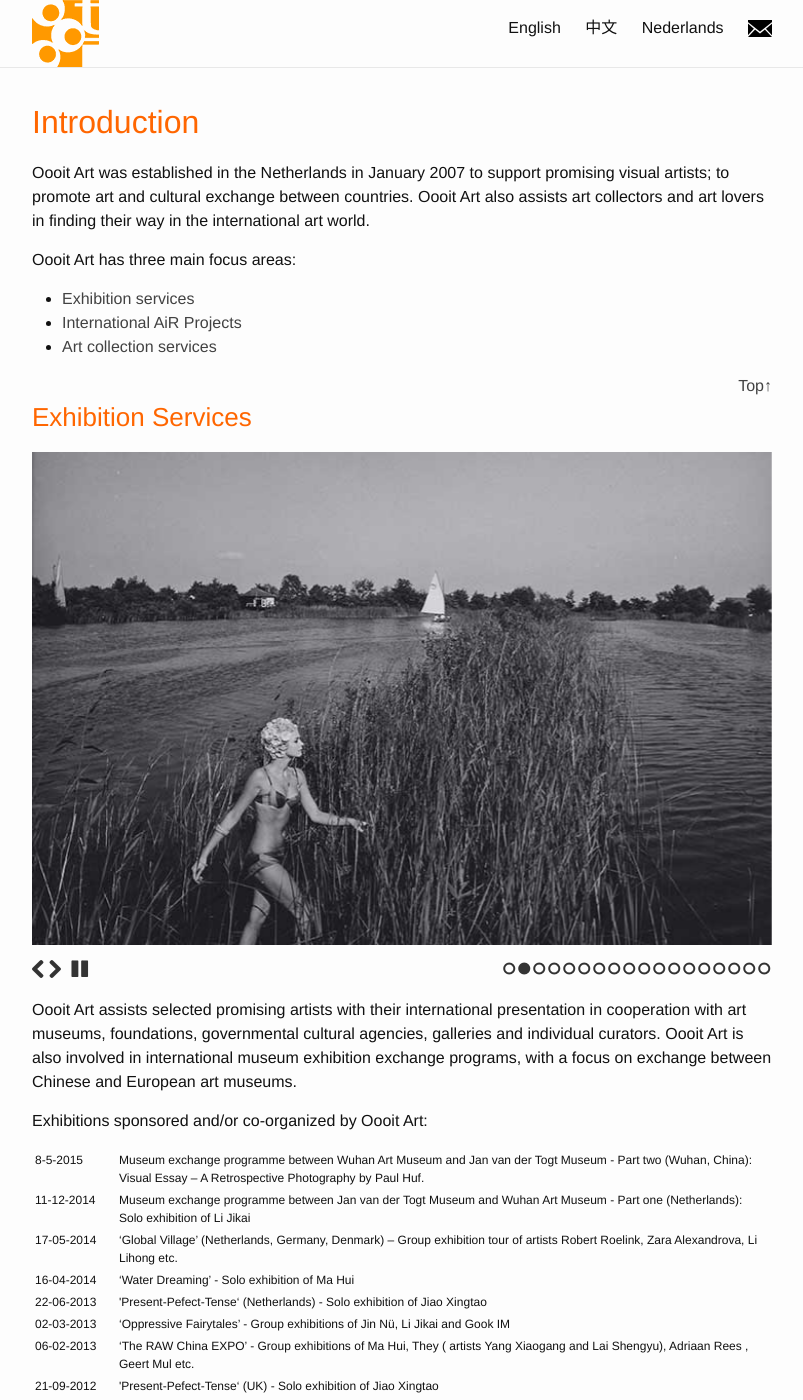
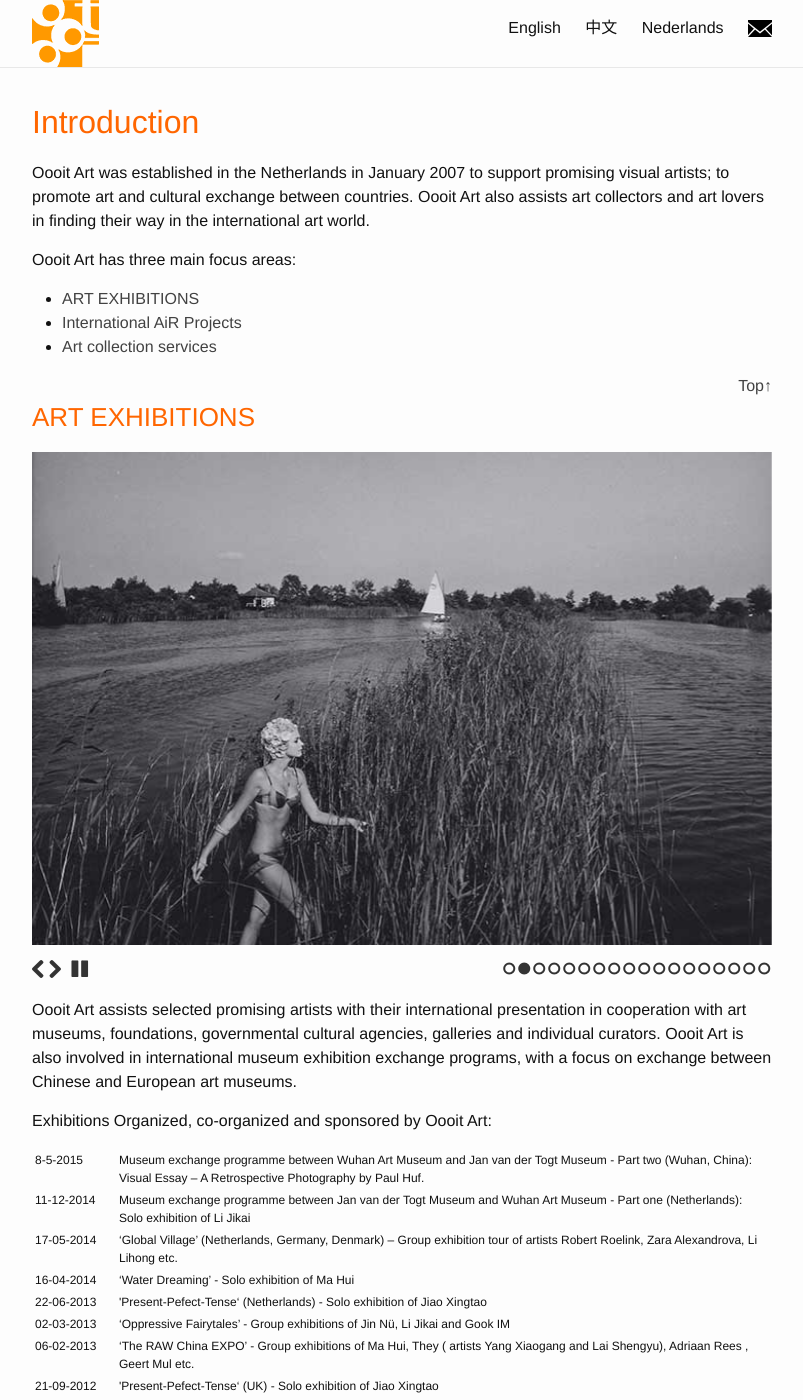
Before and after one commit to emj365/oooit, a Jekyll site: the page built from index.html, in a window 1280 px wide and 1400 px high. Shown: the whole window, without its empty margins (238-1041 px from the left). Built offline with Jekyll 4.4.1, drawn with Linux system fonts in a browser that asks for light colours.

Commit message:
update text

```diff
--- a/index.html
+++ b/index.html
@@ -14,7 +14,7 @@
 
 <ul>
   <li>
-    <a href="#ExhibitionServices">Exhibition services</a>
+    <a href="#ExhibitionServices">ART EXHIBITIONS</a>
   </li>
   <li>
     <a href="#InternationalAiRProjects">International AiR Projects</a>
@@ -28,7 +28,7 @@
 
 <a id="ExhibitionServices"></a>
 
-<h3>Exhibition Services</h3>
+<h3>ART EXHIBITIONS</h3>
 
 {% include slider1.html %}
 
@@ -37,7 +37,7 @@
 </p>
 
 <p>
-  Exhibitions sponsored and/or co-organized by Oooit Art:
+  Exhibitions Organized, co-organized and sponsored by Oooit Art:
 </p>
 
 {% include exhibitions_english.html %}
--- a/nederlands.html
+++ b/nederlands.html
@@ -16,7 +16,7 @@
 
 <ul>
   <li>
-    <a href="#TentoonstellingDienstverlening">Tentoonstelling Services</a>
+    <a href="#TentoonstellingDienstverlening">KUNST TENTOONSTELLING</a>
   </li>
   <li>
     <a href="#InternationaleAiRProjecten">Internationale AiR projecten</a>
@@ -30,7 +30,7 @@
 
 <a id="TentoonstellingDienstverlening"></a>
 
-<h3>Tentoonstelling services</h3>
+<h3>KUNST TENTOONSTELLING</h3>
 
 {% include slider1.html %}
 
```
Also changed, not shown: other parts of nederlands.html (+1 -1 lines), chinese.html (+4 -4 lines).
